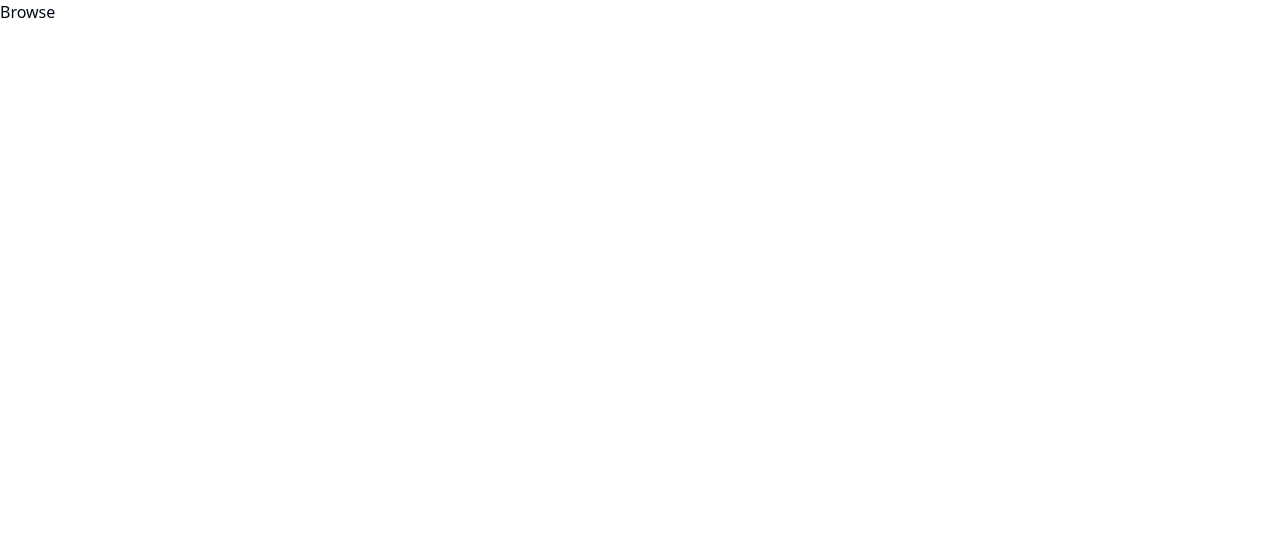
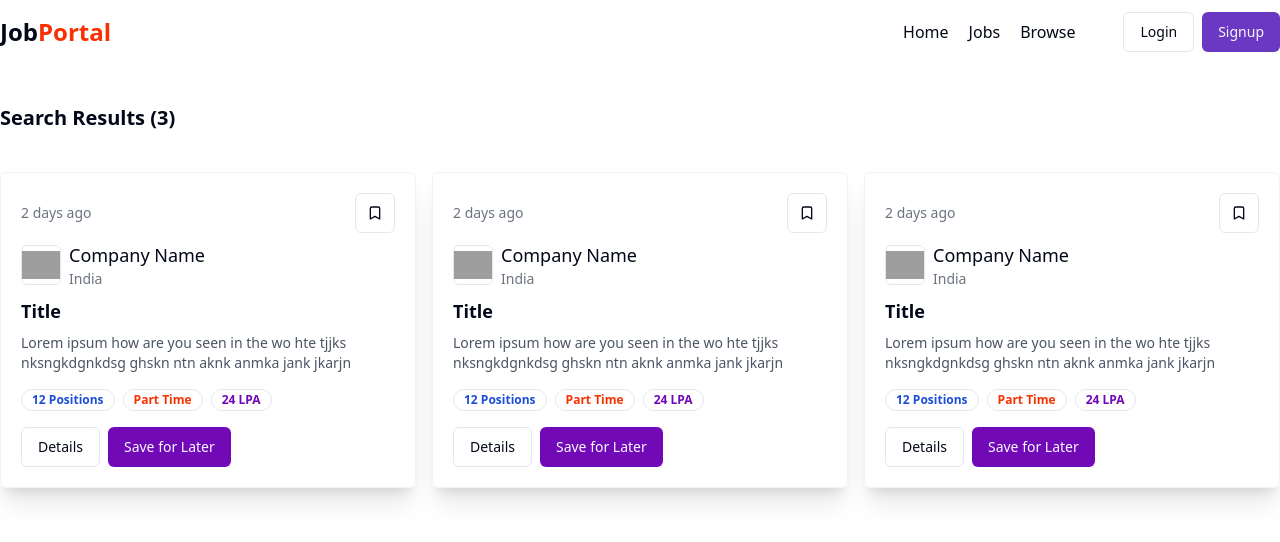
Before and after one commit to SumanSingha05/Job-Hunt, a React (Vite) app in the folder Frontend/: page /browse in a window 1280 px wide. Shown: the top 542 px of the page. Built offline with nearby package versions, Linux system fonts and the light colour scheme; grey boxes are pictures that could not be loaded.

Commit message:
browse page initial setup done

```diff
--- a/Frontend/src/components/Browse.jsx
+++ b/Frontend/src/components/Browse.jsx
@@ -1,8 +1,27 @@
 import React from 'react'
+import Navbar from './shared/Navbar'
+import Job from './Job';
+const randomJobs = [1,2,3];
+
 
 const Browse = () => {
   return (
-    <div>Browse</div>
+    <div>
+    <Navbar/>
+    <div className='max-w-7xl mx-auto my-10'>
+        <h1 className='font-bold text-xl my-10'>Search Results ({randomJobs.length})</h1>
+        <div className='grid grid-cols-3 gap-4 '>
+
+        {
+            randomJobs.map((item, index) => {
+                return (
+                    <Job/>
+                )
+            })
+        }
+    </div>
+    </div>
+</div>
   )
 }
 
--- a/Frontend/src/components/Job.jsx
+++ b/Frontend/src/components/Job.jsx
@@ -19,8 +19,8 @@ const Job = () => {
           </Avatar>
         </Button>
         <div>
-          <h1>Company Name</h1>
-          <p>India</p>
+          <h1 className='font-medium text-lg'>Company Name</h1>
+          <p className='text-sm text-gray-500'>India</p>
         </div>
       </div>
       <div>
```
